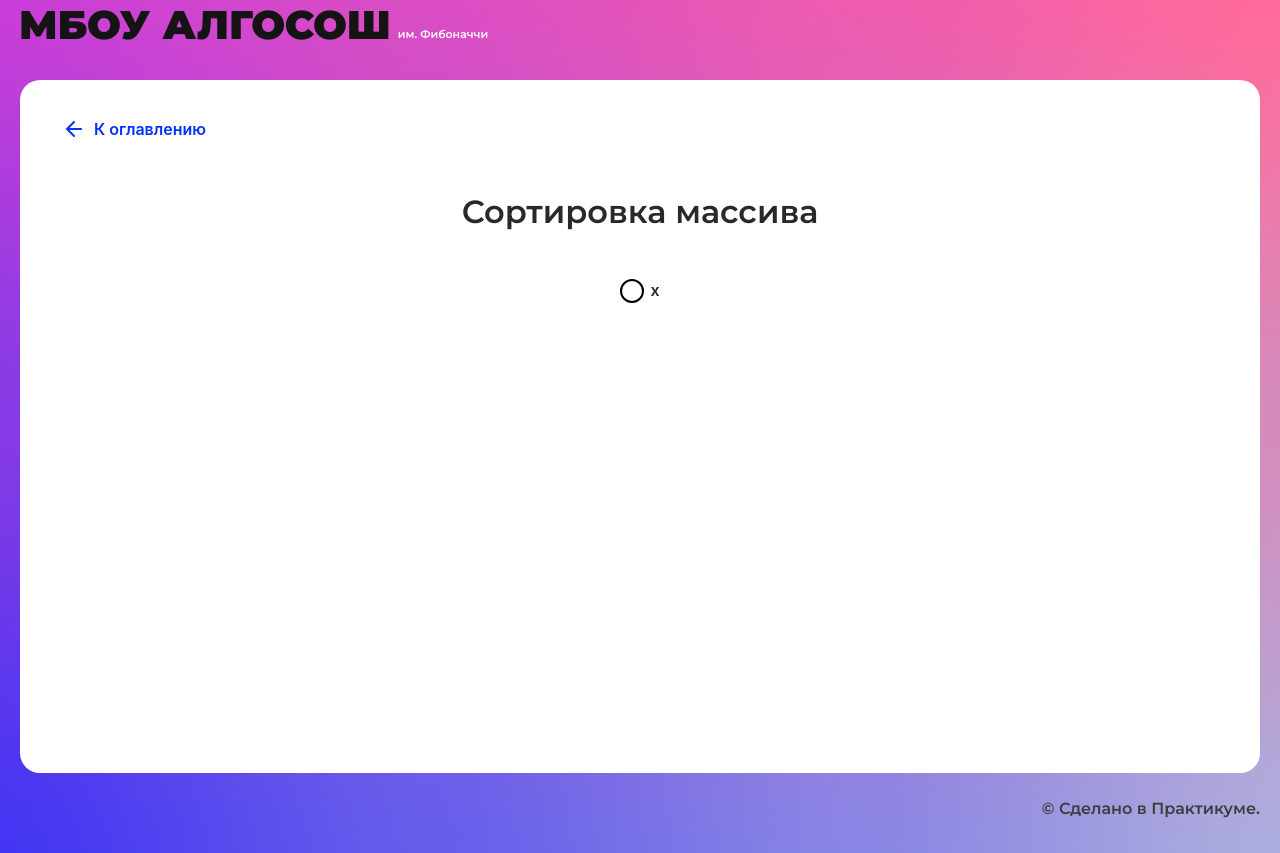
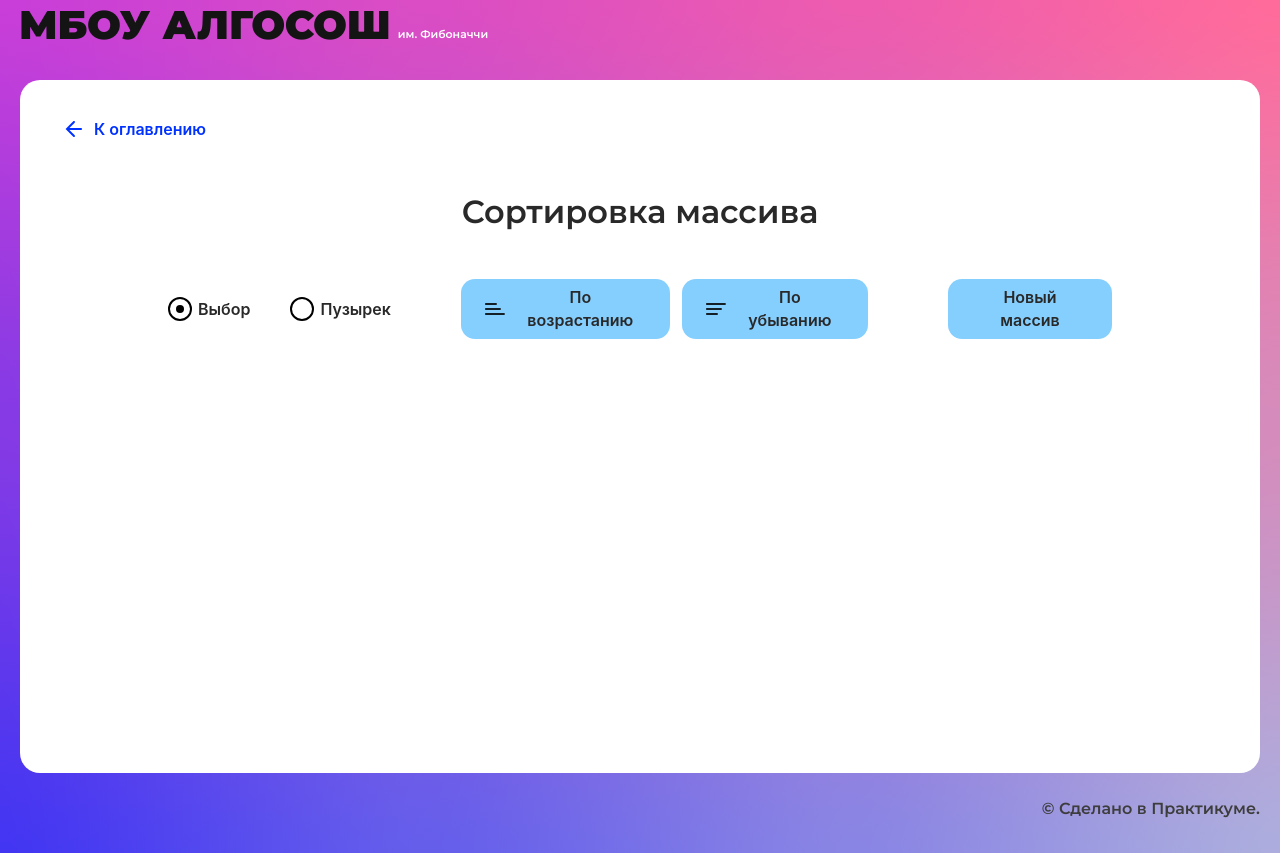
Before and after one commit to way-samurai/algososh, a React (Create React App) app: page /sorting in a window 1280 px wide. Built offline with nearby package versions, Linux system fonts and the light colour scheme.

Commit message:
fix styles for fibonacci component and feat styles for sorting components

```diff
--- a/src/components/fibonacci-page/fibonacci-page.module.css
+++ b/src/components/fibonacci-page/fibonacci-page.module.css
@@ -1,5 +1,5 @@
 .form {
-    max-width: 522px;
+    max-width: 567px;
     width: 100%;
     margin: 0 auto;
     display: flex;
@@ -8,11 +8,12 @@
 }
 
 .list {
-    max-width: 1040px;
-    gap: 16px;
+    max-width: 944px;
+    column-gap: 16px;
+    row-gap: 48px;
     width: 100%;
     padding: 0;
-    margin: 120px auto 0;
+    margin: 48px auto 0;
     display: flex;
     flex-wrap: wrap;
     flex-direction: row;
--- a/src/components/sorting-page/sorting-page.module.css
+++ b/src/components/sorting-page/sorting-page.module.css
@@ -1,8 +1,34 @@
 .form {
-    max-width: 522px;
-    width: 100%;
-    margin: 0 auto;
-    display: flex;
-    align-items: flex-start;
-    justify-content: center;
+  max-width: 944px;
+  width: 100%;
+  display: flex;
+  flex-direction: row;
+  justify-content: space-between;
+  align-items: center;
+  margin: 0 auto;
+  padding: 0;
 }
+
+.radioInputs {
+  display: flex;
+  max-width: 220px;
+  width: 100%;
+}
+
+.group {
+  display: flex;
+  max-width: 651px;
+  width: 100%;
+}
+
+.list {
+  display: flex;
+  flex-direction: row;
+  align-items: flex-end;
+  justify-content: center;
+  max-width: 1240px;
+  width: 100%;
+  gap: 16px;
+  padding: 0;
+  margin: 48px auto 0;
+}
--- a/src/components/sorting-page/sorting-page.tsx
+++ b/src/components/sorting-page/sorting-page.tsx
@@ -2,19 +2,67 @@ import React, { FormEvent, useState } from "react";
 import styles from "./sorting-page.module.css";
 import { RadioInput } from "../ui/radio-input/radio-input";
 import { SolutionLayout } from "../ui/solution-layout/solution-layout";
+import { Button } from "../ui/button/button";
+import { Direction } from "../../types/direction";
+import { array, asc, desc, initial } from "./utils";
 
 export const SortingPage: React.FC = () => {
+  const [isLoader, setIsLoader] = useState<string>(initial);
+
   return (
     <SolutionLayout title="Сортировка массива">
       <form className={styles.form}>
-        <RadioInput label="x"/>
-        {/* <Button
-          onClick={onClick}
-          disabled={buttonValidation}
-          isLoader={isLoader}
-          text="Развернуть"
-        /> */}
+        <div className={styles.radioInputs}>
+          <RadioInput
+            //disabled={isLoader === desc || isLoader === asc}
+            label="Выбор"
+            name={"sorting-type"}
+            value={"selection-sort"}
+            defaultChecked
+            extraClass="mr-20"
+            //onChange={onChangeRadio}
+          />
+          <RadioInput
+            //disabled={isLoader === desc || isLoader === asc}
+            label="Пузырек"
+            name={"sorting-type"}
+            value={"bubble-sort"}
+            //onChange={onChangeRadio}
+          />
+        </div>
+        <div className={styles.group}>
+          <Button
+            isLoader={isLoader === asc}
+            disabled={isLoader === desc}
+            text="По возрастанию"
+            //onClick={() => onClickSort(asc)}
+            sorting={Direction.Ascending}
+            extraClass="mr-6"
+          />
+          <Button
+            isLoader={isLoader === desc}
+            disabled={isLoader === asc}
+            text="По убыванию"
+            //onClick={() => onClickSort(desc)}
+            sorting={Direction.Descending}
+            extraClass="mr-40"
+          />
+          <Button
+            disabled={isLoader !== array && isLoader !== initial}
+            text="Новый массив"
+            //onClick={onClickNewArr}
+          />
+        </div>
       </form>
+      <ul className={styles.list}>
+        {/* {randomArray.map(
+          (element: IRandomArr, index: number, state: IRandomArr[]) => {
+            return (
+              <Column key={index} index={element.num} state={element.state} />
+            );
+          }
+        )} */}
+      </ul>
     </SolutionLayout>
   );
 };
--- /dev/null
+++ b/src/components/sorting-page/utils.ts
@@ -0,0 +1,6 @@
+export const MAXLENGTH: number = 3;
+export const MINLENGTH: number = 17;
+export const asc: string = 'Direction.Ascending';
+export const desc: string = 'Direction.Descending';
+export const initial: string = 'default';
+export const array: string = 'array';
```
